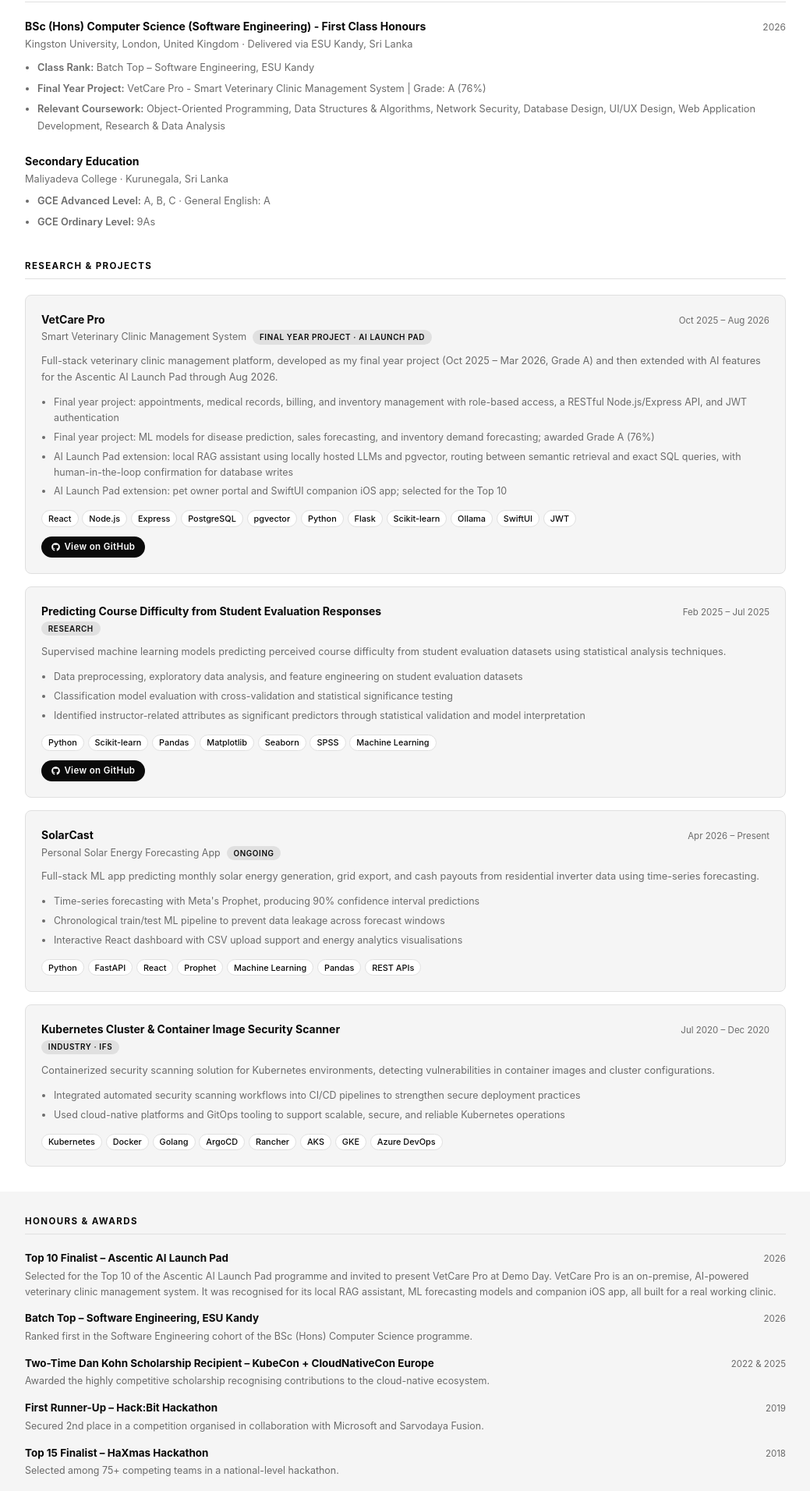
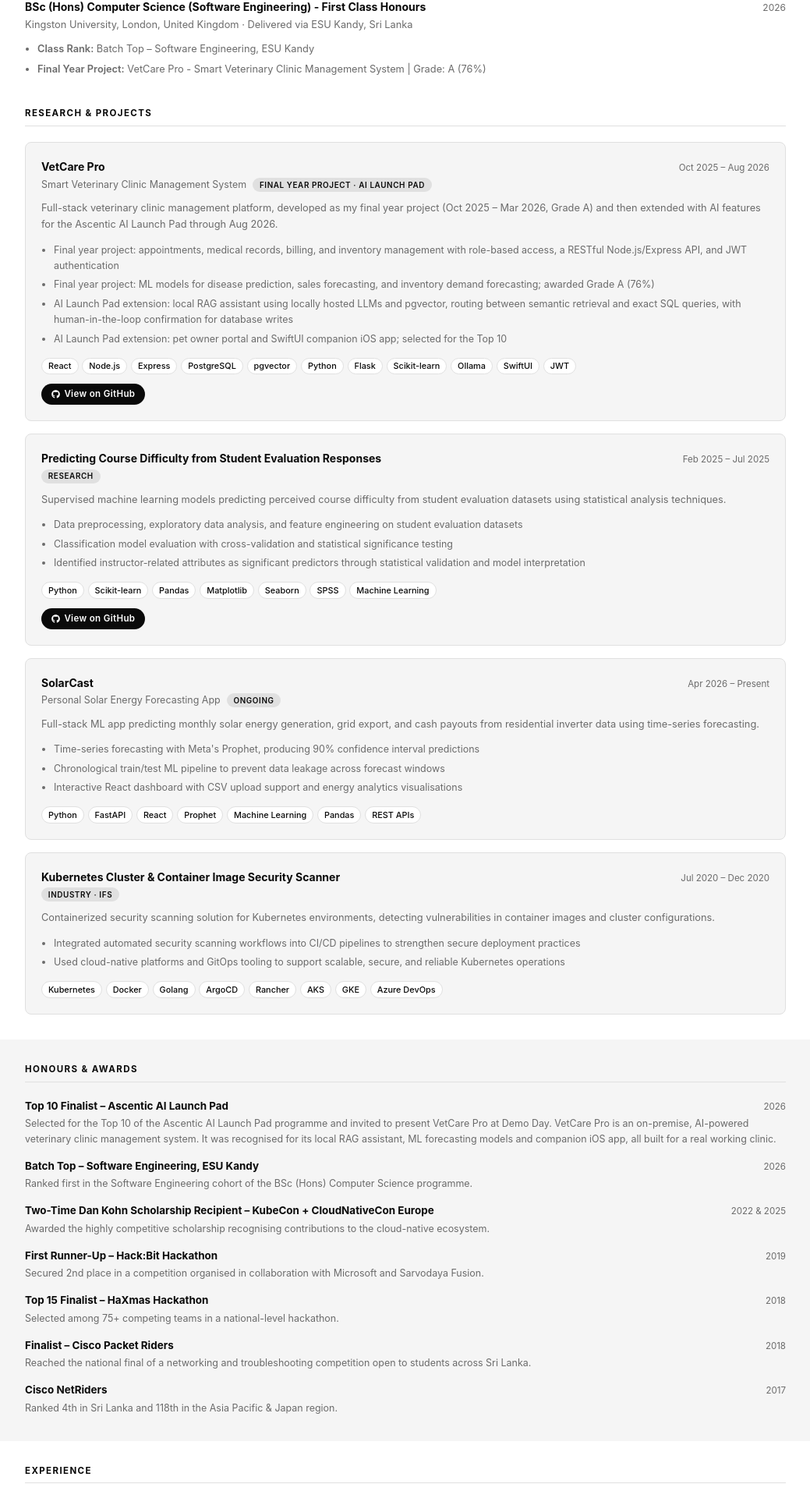
Before and after one commit to kalharatennakoon/kalharatennakoon.github.io, a React (Vite) app: page / in a window 1280 px wide. Shown: the part 572-2484 px from the top of the page at 78% size, without its empty margins (120-1159 px from the left). Built offline with nearby package versions, Linux system fonts and the light colour scheme.

Commit message:
feat: update awards and certifications, enhance education section, and expand skills list

```diff
--- a/src/components/Awards.tsx
+++ b/src/components/Awards.tsx
@@ -27,7 +27,7 @@ const awards = [
   {
     title: 'Finalist – Cisco Packet Riders',
     date: '2018',
-    description: '',
+    description: 'Reached the national final of a networking and troubleshooting competition open to students across Sri Lanka.',
   },
   {
     title: 'Cisco NetRiders',
--- a/src/components/Certifications.tsx
+++ b/src/components/Certifications.tsx
@@ -2,18 +2,18 @@ const certGroups = [
   {
     category: 'Cloud, DevOps & Platform Engineering',
     certs: [
+      { title: 'Containers & Kubernetes Essentials', issuer: 'IBM', date: 'Feb 2025' },
+      { title: 'GitHub Foundations', issuer: 'GitHub', date: 'Jan 2025' },
+      { title: 'Introduction to Kubernetes', issuer: 'The Linux Foundation', date: 'Dec 2024' },
       { title: 'Microsoft Certified: Azure Fundamentals (AZ-900)', issuer: 'Microsoft', date: 'Jan 2023' },
-      { title: 'Introduction to Kubernetes', issuer: 'The Linux Foundation', date: 'Dec 2024' },
-      { title: 'GitHub Foundations', issuer: 'GitHub', date: 'Jan 2025' },
-      { title: 'Containers & Kubernetes Essentials', issuer: 'IBM', date: 'Feb 2025' },
     ],
   },
   {
     category: 'Artificial Intelligence & Data',
     certs: [
+      { title: 'Google AI Professional Certificate', issuer: 'Google (Coursera)', date: 'Feb 2026' },
+      { title: 'Microsoft Certified: Azure Data Fundamentals (DP-900)', issuer: 'Microsoft', date: 'Nov 2024' },
       { title: 'Microsoft Certified: Azure AI Fundamentals (AI-900)', issuer: 'Microsoft', date: 'Apr 2024' },
-      { title: 'Microsoft Certified: Azure Data Fundamentals (DP-900)', issuer: 'Microsoft', date: 'Nov 2024' },
-      { title: 'Google AI Professional Certificate', issuer: 'Google (Coursera)', date: 'Feb 2026' },
     ],
   },
 ]
--- a/src/components/Education.tsx
+++ b/src/components/Education.tsx
@@ -1,13 +1,3 @@
-const coursework = [
-  'Object-Oriented Programming',
-  'Data Structures & Algorithms',
-  'Network Security',
-  'Database Design',
-  'UI/UX Design',
-  'Web Application Development',
-  'Research & Data Analysis',
-]
-
 const liStyle = { fontSize: '0.8rem', color: 'var(--text-secondary)', lineHeight: 1.65 }
 
 function Education() {
@@ -34,25 +24,6 @@ function Education() {
               <li style={liStyle}>
                 <span style={{ fontWeight: 600 }}>Final Year Project:</span> VetCare Pro - Smart Veterinary Clinic Management System | Grade: A (76%)
               </li>
-              <li style={liStyle}>
-                <span style={{ fontWeight: 600 }}>Relevant Coursework:</span> {coursework.join(', ')}
-              </li>
-            </ul>
-          </div>
-
-          {/* Maliyadeva College */}
-          <div>
-            <div style={{ display: 'flex', justifyContent: 'space-between', alignItems: 'baseline', flexWrap: 'wrap', gap: '0.25rem', marginBottom: '0.2rem' }}>
-              <span style={{ fontSize: '0.875rem', fontWeight: 700, color: 'var(--text-primary)' }}>Secondary Education</span>
-            </div>
-            <p style={{ fontSize: '0.8rem', color: 'var(--text-secondary)', margin: '0 0 0.5rem' }}>Maliyadeva College · Kurunegala, Sri Lanka</p>
-            <ul style={{ margin: 0, padding: '0 0 0 1rem', display: 'flex', flexDirection: 'column', gap: '0.35rem', listStyleType: 'disc' }}>
-              <li style={liStyle}>
-                <span style={{ fontWeight: 600 }}>GCE Advanced Level:</span> A, B, C · General English: A
-              </li>
-              <li style={liStyle}>
-                <span style={{ fontWeight: 600 }}>GCE Ordinary Level:</span> 9As
-              </li>
             </ul>
           </div>
 
--- a/src/components/Hero.tsx
+++ b/src/components/Hero.tsx
@@ -35,7 +35,7 @@ function Hero() {
 
             {/* Academic profile */}
             <p style={{ fontSize: '0.875rem', color: 'var(--text-secondary)', lineHeight: 1.75, margin: '0 0 1rem' }}>
-              Computer Science graduate with First Class Honours, ranked top of the Software Engineering batch at ESU Kandy, with industry experience in cloud-native systems and DevOps automation at IFS R&D International. My undergraduate work applies machine learning to real problems: a final-year veterinary clinic management system with ML forecasting models (Grade A), later extended with a local RAG assistant that reached the Top 10 of the Ascentic AI Launch Pad, and a statistical study predicting perceived course difficulty from student evaluations. I am seeking graduate study at the intersection of machine learning and reliable, secure systems infrastructure.
+              First Class Computer Science graduate, top of the Software Engineering batch at ESU Kandy, with industry experience in cloud-native systems and DevOps at IFS R&D International. My undergraduate work applies machine learning to real problems: a veterinary clinic system with ML forecasting (Grade A) whose local RAG assistant reached the Ascentic AI Launch Pad Top 10, and a study predicting course difficulty from student evaluations. I am seeking graduate study in machine learning and reliable, secure systems infrastructure.
             </p>
 
             {/* Research interests */}
--- a/src/components/Skills.tsx
+++ b/src/components/Skills.tsx
@@ -5,7 +5,7 @@ const skillGroups = [
   },
   {
     title: 'Data & AI',
-    skills: ['Scikit-learn', 'Pandas', 'Prophet', 'pgvector', 'Ollama', 'SPSS', 'Jupyter Notebook', 'Power BI', 'EDA'],
+    skills: ['Scikit-learn', 'Pandas', 'Prophet', 'pgvector', 'Ollama', 'SPSS', 'Matplotlib', 'Seaborn', 'Jupyter Notebook', 'Google Colab', 'Power BI', 'Data Cleaning', 'EDA'],
   },
   {
     title: 'Cloud & DevOps',
@@ -18,6 +18,10 @@ const skillGroups = [
   {
     title: 'Web & Databases',
     skills: ['React', 'Node.js', 'Flask', 'FastAPI', 'REST APIs', 'PostgreSQL', 'MySQL', 'MongoDB'],
+  },
+  {
+    title: 'Networking',
+    skills: ['TCP/IP', 'DNS', 'Load Balancing', 'Firewalls', 'VPN', 'OSI Model'],
   },
   {
     title: 'Tools & Practices',
```
